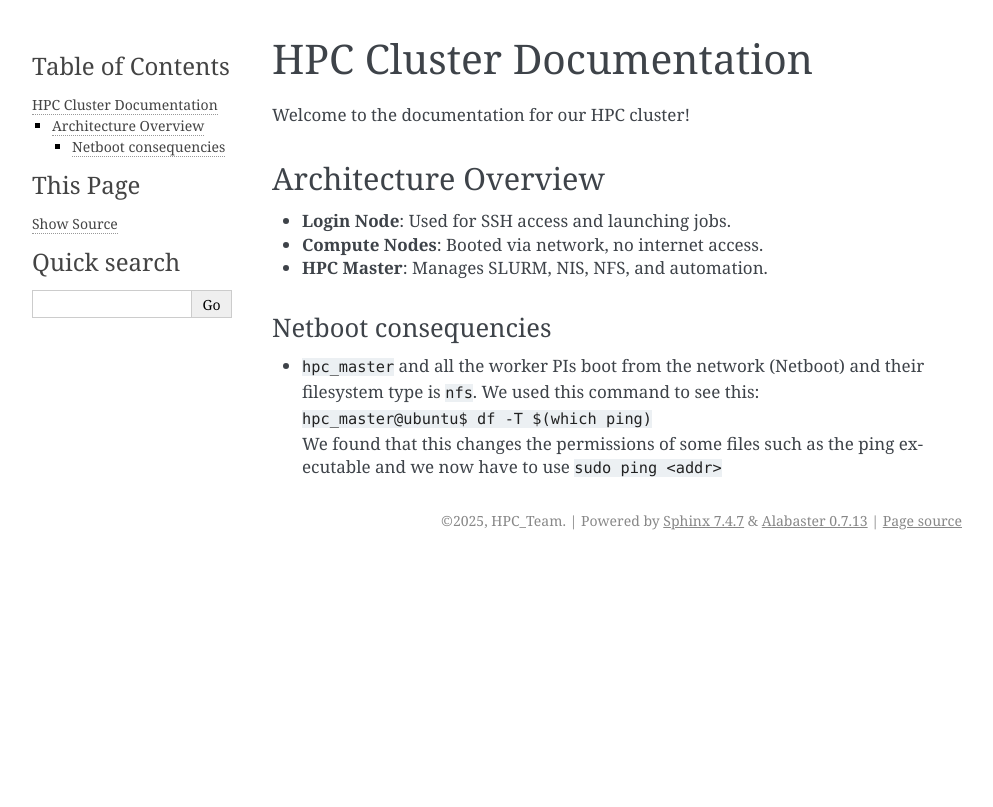
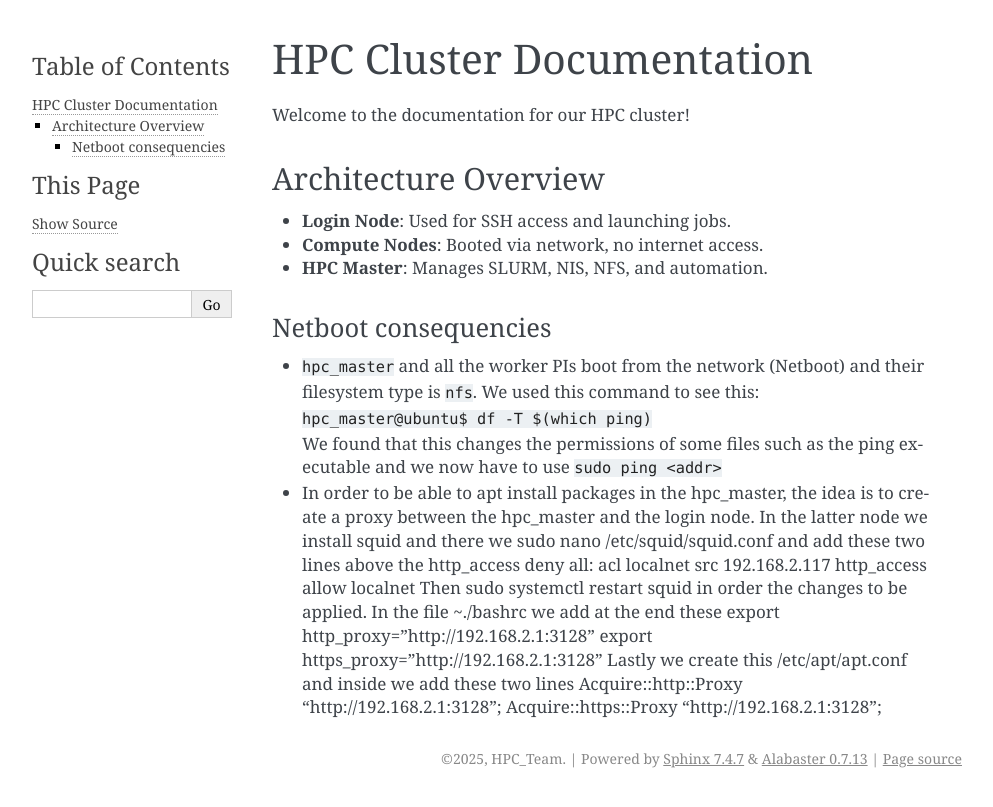
Before and after one commit to JohnnyPol/Pi_Cluster-ECE_NTUA_2024-2025, a Sphinx documentation site: the page built from docs/index.md, in a window 1280 px wide. Shown: the top 807 px of the page, without its empty margins (148-1141 px from the left). Built offline with Sphinx 7.4.7, drawn with Linux system fonts in a browser that asks for light colours.

Commit message:
Update index.md

```diff
--- a/docs/index.md
+++ b/docs/index.md
@@ -9,3 +9,12 @@ Welcome to the documentation for our HPC cluster!
 
 ### Netboot consequencies
 - `hpc_master` and all the worker PIs boot from the network (Netboot) and their filesystem type is `nfs`. We used this command to see this: `hpc_master@ubuntu$ df -T $(which ping)`<br>We found that this changes the permissions of some files such as the ping executable and we now have to use `sudo ping <addr>`
+- In order to be able to apt install packages in the hpc_master, the idea is to create a proxy between the hpc_master and the login node. In the latter node we install squid and there we sudo nano /etc/squid/squid.conf and add these two lines above the http_access deny all:
+acl localnet src 192.168.2.117
+http_access allow localnet
+Then sudo systemctl restart squid in order the changes to be applied. In the file ~./bashrc we add at the end these
+export http_proxy="http://192.168.2.1:3128"
+export https_proxy="http://192.168.2.1:3128"
+Lastly we create this /etc/apt/apt.conf and inside we add these two lines
+Acquire::http::Proxy "http://192.168.2.1:3128";
+Acquire::https::Proxy "http://192.168.2.1:3128";
```
